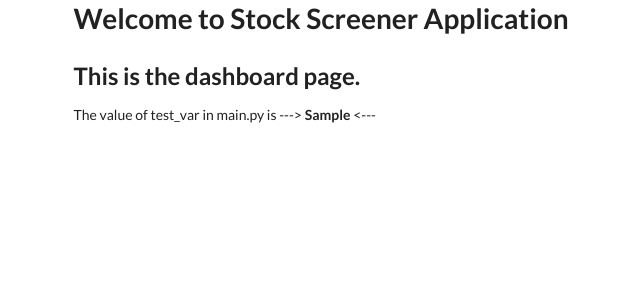
After one commit to dqcuong93/demo-fastapi, a FastAPI app: template stock-screener/templates/home.html in a window 1280 px wide. The commit adds this page. Shown: the top 300 px of the page, without its empty margins (3-643 px from the left). Run offline with FastAPI, Linux system fonts and the light colour scheme; the template is opened without the code that fills it: most values are stand-ins (such as "Sample title", 1, 10 or a date in 2020); some libraries are stand-ins or nearby versions.

Commit message:
Add Semantic UI and change name of dashboard.html into home.html

```diff
--- a/stock-screener/main.py
+++ b/stock-screener/main.py
@@ -1,6 +1,6 @@
 from typing import Optional
 
-from fastapi import FastAPI
+from fastapi import FastAPI, Request
 from fastapi.templating import Jinja2Templates
 
 app = FastAPI()
@@ -9,8 +9,11 @@ templates = Jinja2Templates(directory='templates')
 
 
 @app.get("/")
-def dashboard():
-    return templates.TemplateResponse("dashboard.html")
+def home(request: Request):
+    return templates.TemplateResponse("home.html", {
+        "request": request,
+        "test_var": 1993,
+    })
 
 
 @app.post("/stock")
--- a/stock-screener/templates/dashboard.html
+++ /dev/null
@@ -1,5 +0,0 @@
-{% extends "layout.html" %}
-
-{% block content %}
-    This is the dashboard page.
-{% endblock %}
--- /dev/null
+++ b/stock-screener/templates/home.html
@@ -0,0 +1,6 @@
+{% extends "layout.html" %}
+
+{% block content %}
+    <h2>This is the dashboard page.</h2>
+    <p>The value of test_var in main.py is ---> <b>{{ test_var }}</b> <---</p>
+{% endblock %}
--- a/stock-screener/templates/layout.html
+++ b/stock-screener/templates/layout.html
@@ -1,10 +1,18 @@
 <html lang="en">
 <head>
+    <link rel="stylesheet" href="https://cdn.jsdelivr.net/npm/semantic-ui@2.4.2/dist/semantic.min.css">
+    <script src="https://cdn.jsdelivr.net/npm/semantic-ui@2.4.2/dist/semantic.min.js"></script>
+    <script
+            src="https://code.jquery.com/jquery-3.1.1.min.js"
+            integrity="sha256-hVVnYaiADRTO2PzUGmuLJr8BLUSjGIZsDYGmIJLv2b8="
+            crossorigin="anonymous"></script>
     <title>Stock Screener</title>
 </head>
 <body>
+<div class="ui container">
     <h1>Welcome to Stock Screener Application</h1>
     {% block content %}
     {% endblock %}
+</div>
 </body>
 </html>
```
